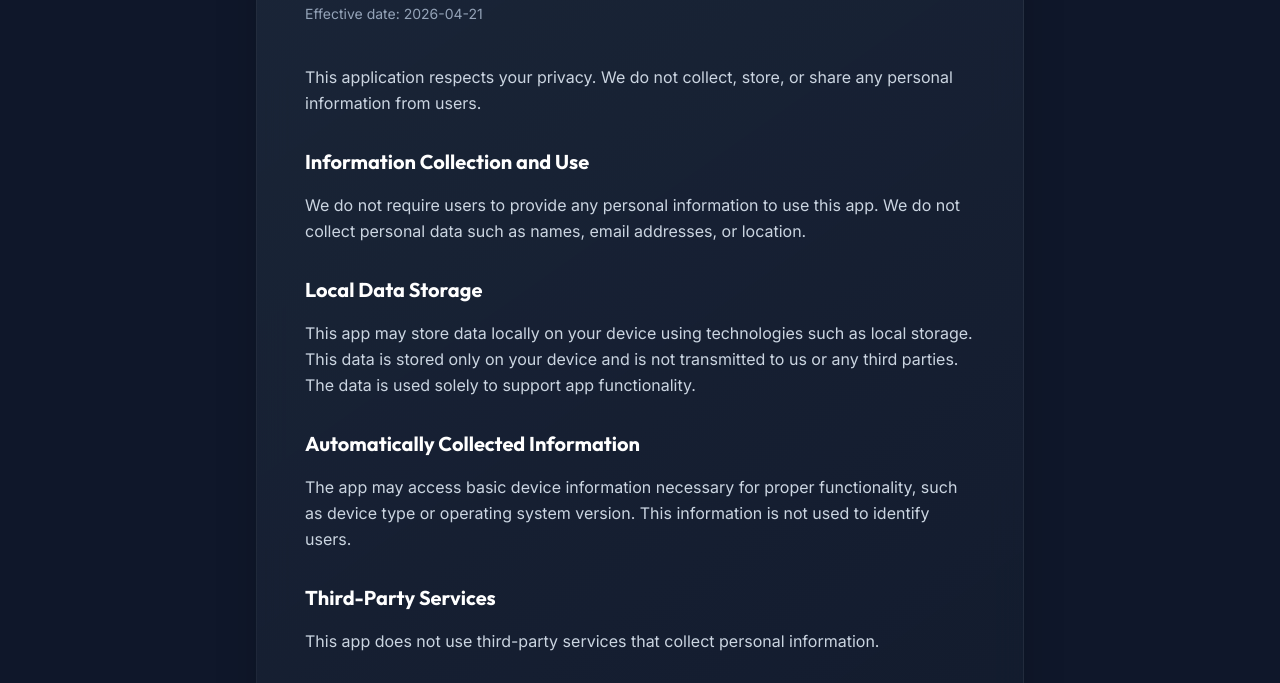
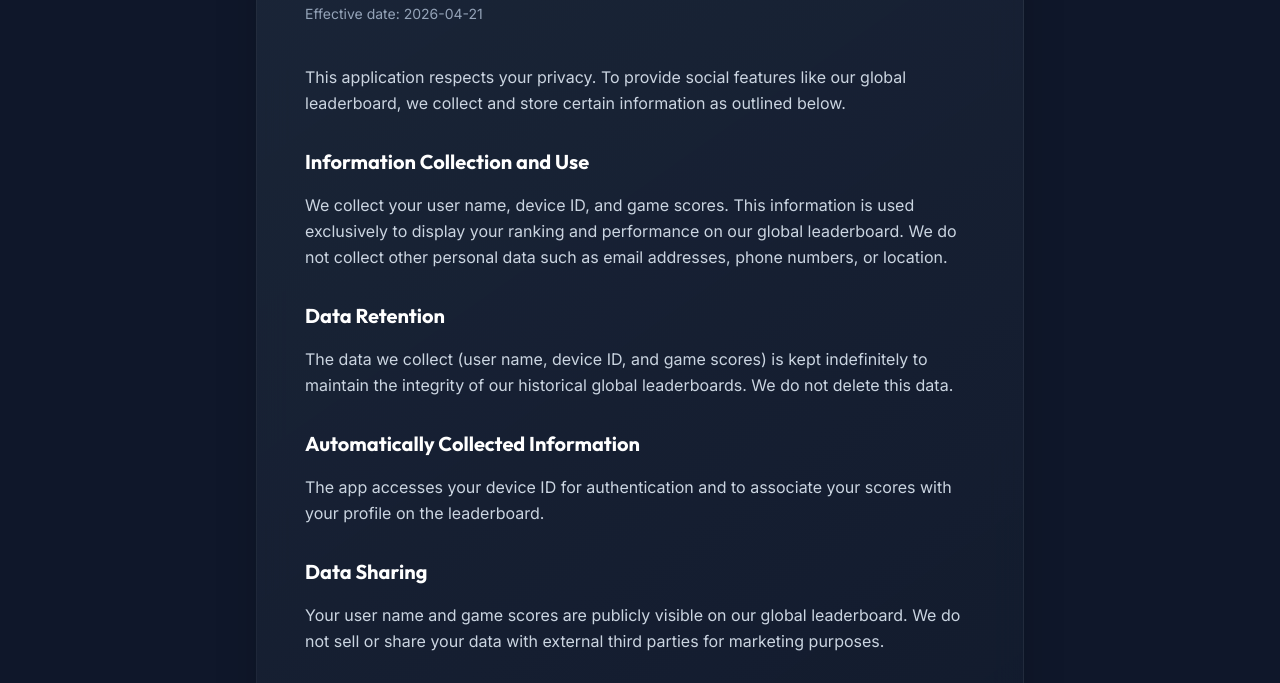
Before and after one commit to codelife123/zan-apps, a plain HTML site: page privacy.html in a window 1280 px wide. Shown: the part 223-906 px from the top of the page. Drawn offline with nearby package versions, Linux system fonts and the light colour scheme.

Commit message:
update privacny

```diff
--- a/privacy.html
+++ b/privacy.html
@@ -54,48 +54,41 @@
 
             <div class="prose prose-invert prose-slate max-w-none space-y-8 text-slate-300 leading-relaxed">
                 <p>
-                    This application respects your privacy. We do not collect, store, or share any personal information from users.
+                    This application respects your privacy. To provide social features like our global leaderboard, we collect and store certain information as outlined below.
                 </p>
 
                 <section>
                     <h3 class="text-xl font-bold text-white mb-4">Information Collection and Use</h3>
                     <p>
-                        We do not require users to provide any personal information to use this app. We do not collect personal data such as names, email addresses, or location.
+                        We collect your user name, device ID, and game scores. This information is used exclusively to display your ranking and performance on our global leaderboard. We do not collect other personal data such as email addresses, phone numbers, or location.
                     </p>
                 </section>
 
                 <section>
-                    <h3 class="text-xl font-bold text-white mb-4">Local Data Storage</h3>
+                    <h3 class="text-xl font-bold text-white mb-4">Data Retention</h3>
                     <p>
-                        This app may store data locally on your device using technologies such as local storage. This data is stored only on your device and is not transmitted to us or any third parties. The data is used solely to support app functionality.
+                        The data we collect (user name, device ID, and game scores) is kept indefinitely to maintain the integrity of our historical global leaderboards. We do not delete this data.
                     </p>
                 </section>
 
                 <section>
                     <h3 class="text-xl font-bold text-white mb-4">Automatically Collected Information</h3>
                     <p>
-                        The app may access basic device information necessary for proper functionality, such as device type or operating system version. This information is not used to identify users.
-                    </p>
-                </section>
-
-                <section>
-                    <h3 class="text-xl font-bold text-white mb-4">Third-Party Services</h3>
-                    <p>
-                        This app does not use third-party services that collect personal information.
+                        The app accesses your device ID for authentication and to associate your scores with your profile on the leaderboard.
                     </p>
                 </section>
 
                 <section>
                     <h3 class="text-xl font-bold text-white mb-4">Data Sharing</h3>
                     <p>
-                        We do not share any user data with third parties.
+                        Your user name and game scores are publicly visible on our global leaderboard. We do not sell or share your data with external third parties for marketing purposes.
                     </p>
                 </section>
 
                 <section>
                     <h3 class="text-xl font-bold text-white mb-4">Security</h3>
                     <p>
-                        All data used by the app remains on your device. We do not transmit or store your data on external servers.
+                        We transmit your user name, device ID, and scores to our secure backend servers to power the leaderboard. We take reasonable measures to protect your information from unauthorized access.
                     </p>
                 </section>
 
```
